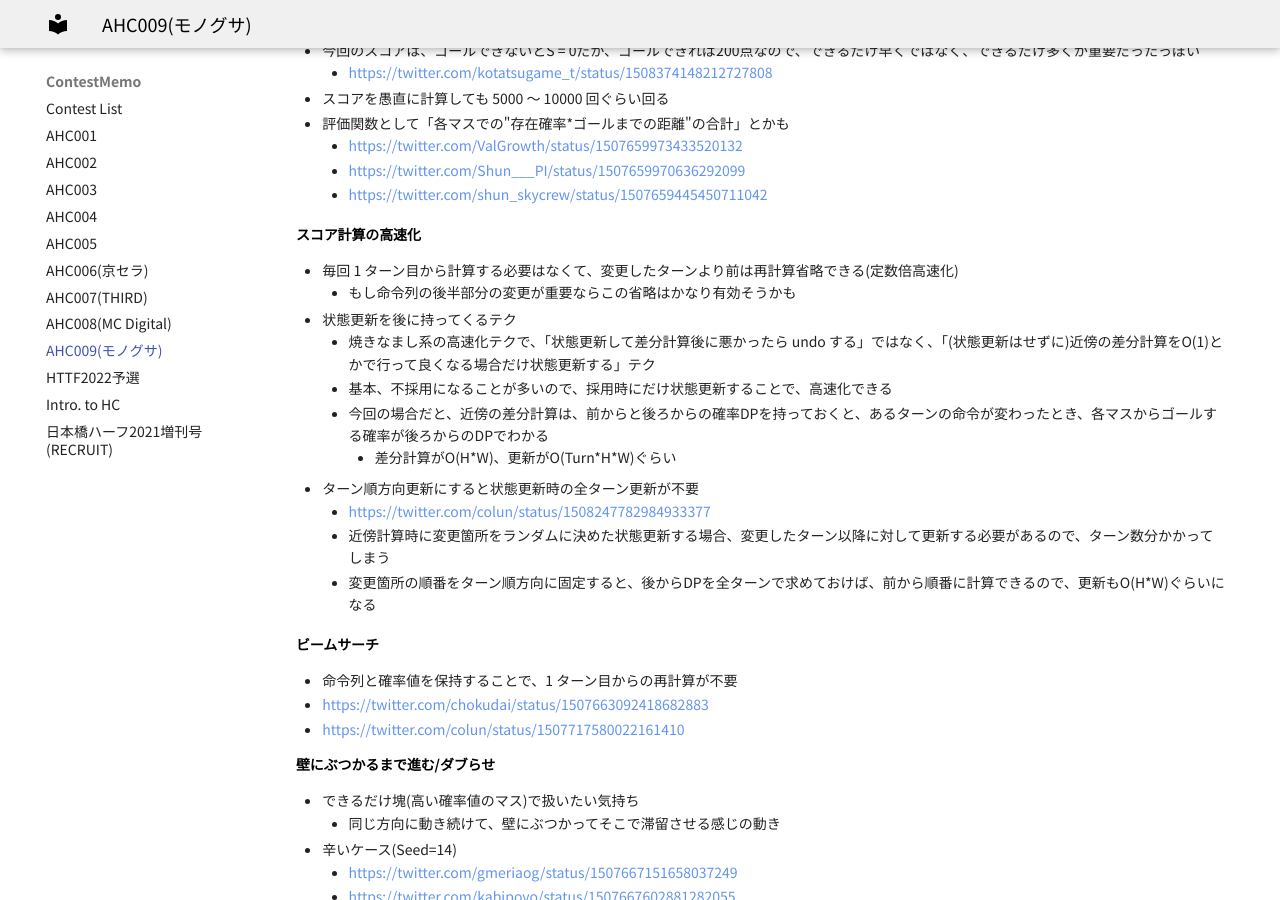
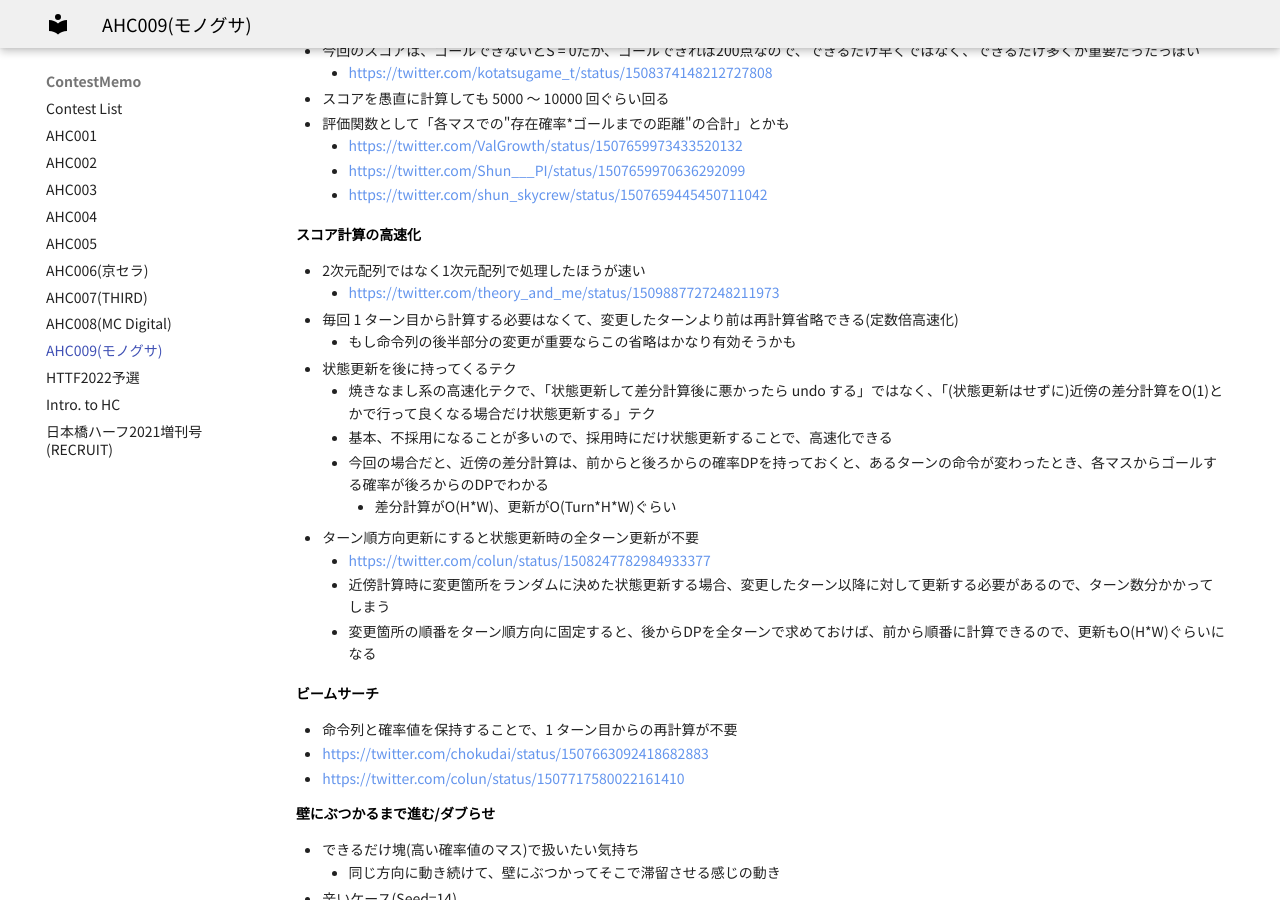
Before and after one commit to jetbead/AtCoderHeuristicContestMemo, an MkDocs documentation site: the page built from docs/ContestMemo/ahc009.md, in a window 1280 px wide and 900 px high, scrolled down 2808 px. Built offline with MkDocs 1.6.1 and Material for MkDocs 9.7.7, drawn with Linux system fonts in a browser that asks for light colours; some web fonts are replaced.

Commit message:
Update ahc009.md

```diff
--- a/docs/ContestMemo/ahc009.md
+++ b/docs/ContestMemo/ahc009.md
@@ -132,6 +132,8 @@ title: AHC009(モノグサ)
 
 ### スコア計算の高速化
 
+- 2次元配列ではなく1次元配列で処理したほうが速い
+  - https://twitter.com/theory_and_me/status/1509887727248211973
 - 毎回 1 ターン目から計算する必要はなくて、変更したターンより前は再計算省略できる(定数倍高速化)
   - もし命令列の後半部分の変更が重要ならこの省略はかなり有効そうかも
 - 状態更新を後に持ってくるテク
```
